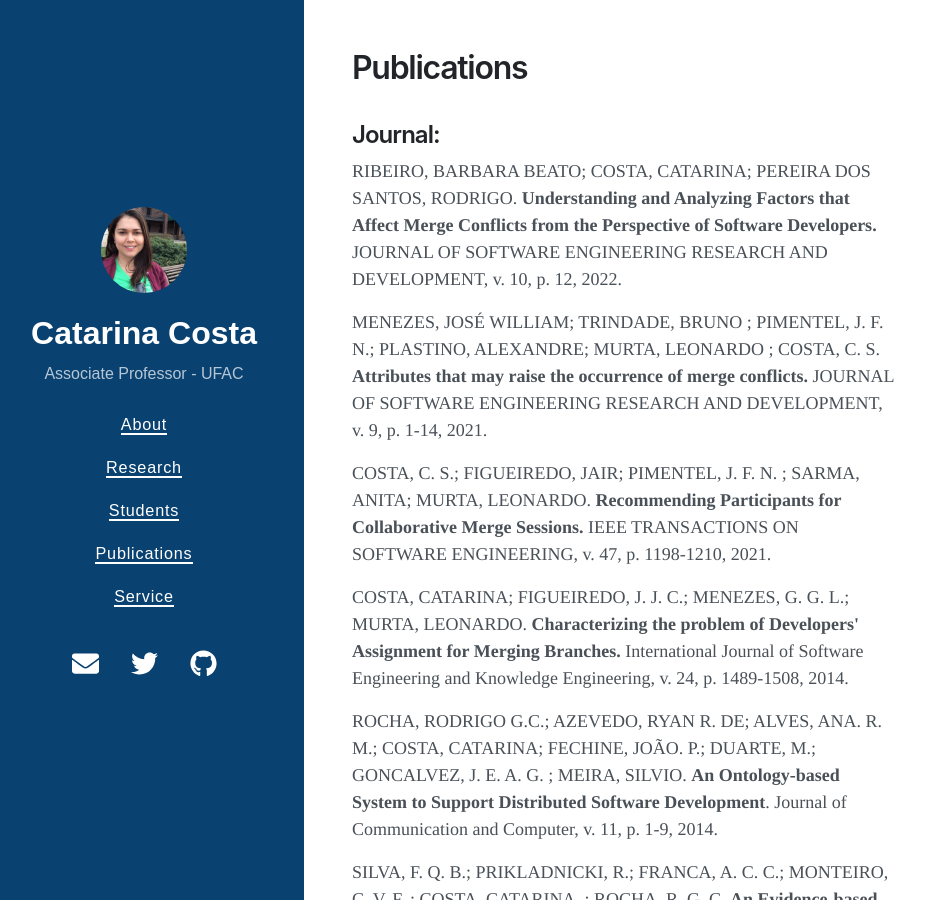
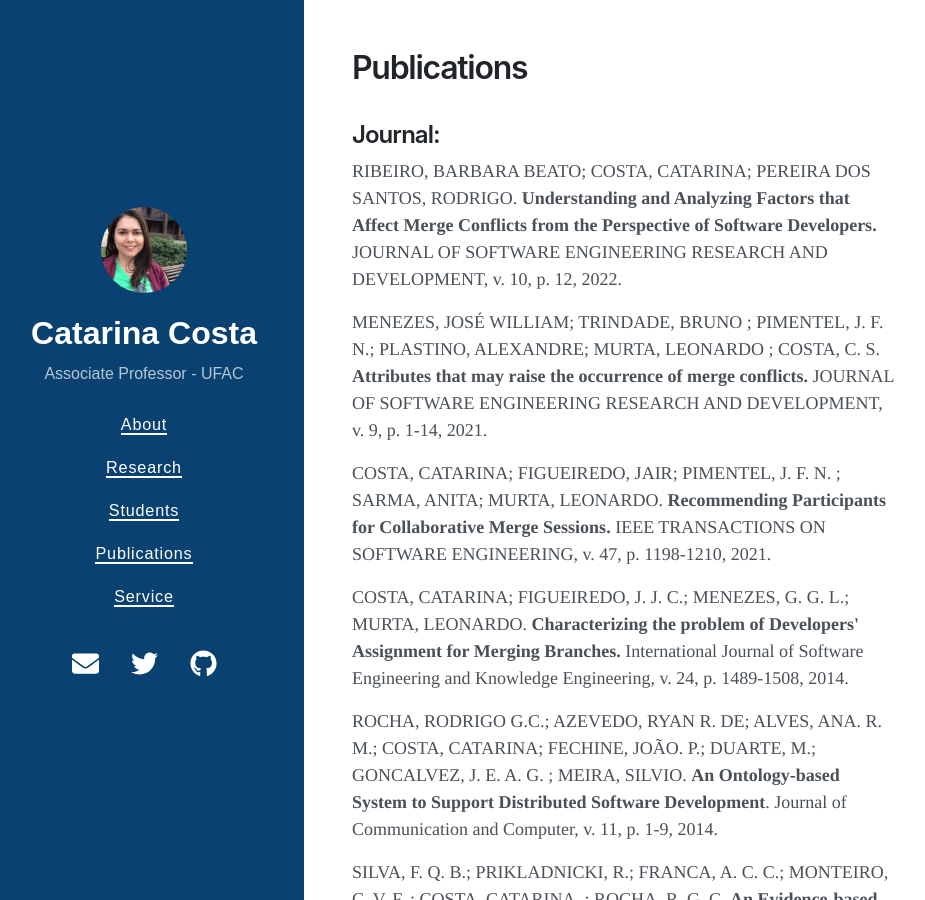
Before and after one commit to catarinacosta/catarinacosta.github.io, a Jekyll site: the page built from publications.md, in a window 1280 px wide and 900 px high. Shown: the whole window, without its empty margins (16-941 px from the left). Built offline with Jekyll 4.4.1, drawn with Linux system fonts in a browser that asks for light colours; nearby versions of some CDN libraries.

Commit message:
Ajustes no texto de publicações

```diff
--- a/publications.md
+++ b/publications.md
@@ -13,7 +13,7 @@ title: Publications
 
 <p>MENEZES, JOSÉ WILLIAM; TRINDADE, BRUNO ; PIMENTEL, J. F. N.; PLASTINO, ALEXANDRE; MURTA, LEONARDO ; COSTA, C. S. <b>Attributes that may raise the occurrence of merge conflicts.</b> JOURNAL OF SOFTWARE ENGINEERING RESEARCH AND DEVELOPMENT, v. 9, p. 1-14, 2021.</p>
 
-<p>COSTA, C. S.; FIGUEIREDO, JAIR; PIMENTEL, J. F. N. ; SARMA, ANITA; MURTA, LEONARDO. <b>Recommending Participants for Collaborative Merge Sessions.</b> IEEE TRANSACTIONS ON SOFTWARE ENGINEERING, v. 47, p. 1198-1210, 2021.</p>
+<p>COSTA, CATARINA; FIGUEIREDO, JAIR; PIMENTEL, J. F. N. ; SARMA, ANITA; MURTA, LEONARDO. <b>Recommending Participants for Collaborative Merge Sessions.</b> IEEE TRANSACTIONS ON SOFTWARE ENGINEERING, v. 47, p. 1198-1210, 2021.</p>
 
 <p>COSTA, CATARINA; FIGUEIREDO, J. J. C.; MENEZES, G. G. L.; MURTA, LEONARDO.  <b>Characterizing the problem of Developers' Assignment for Merging Branches.</b> International Journal of Software Engineering and Knowledge Engineering, v. 24, p. 1489-1508, 2014.</p>
 
```
